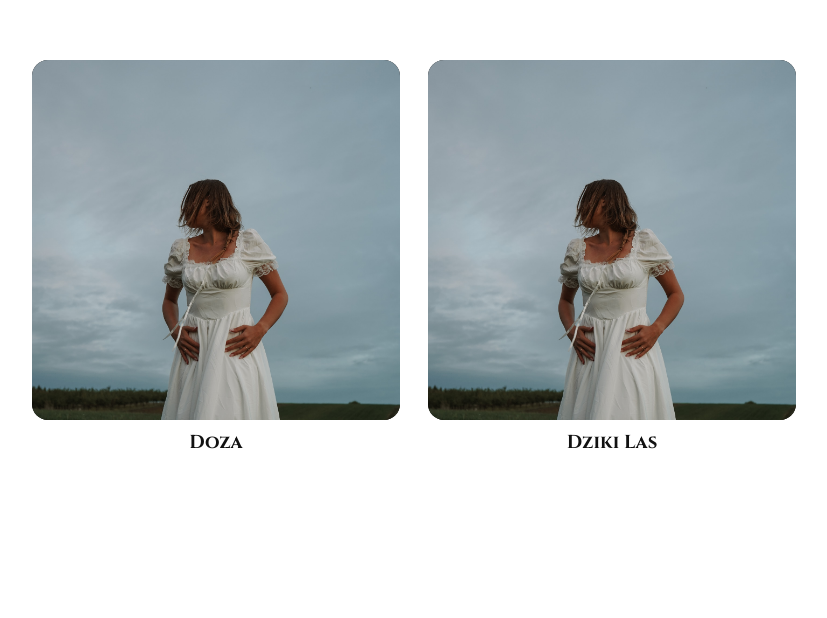
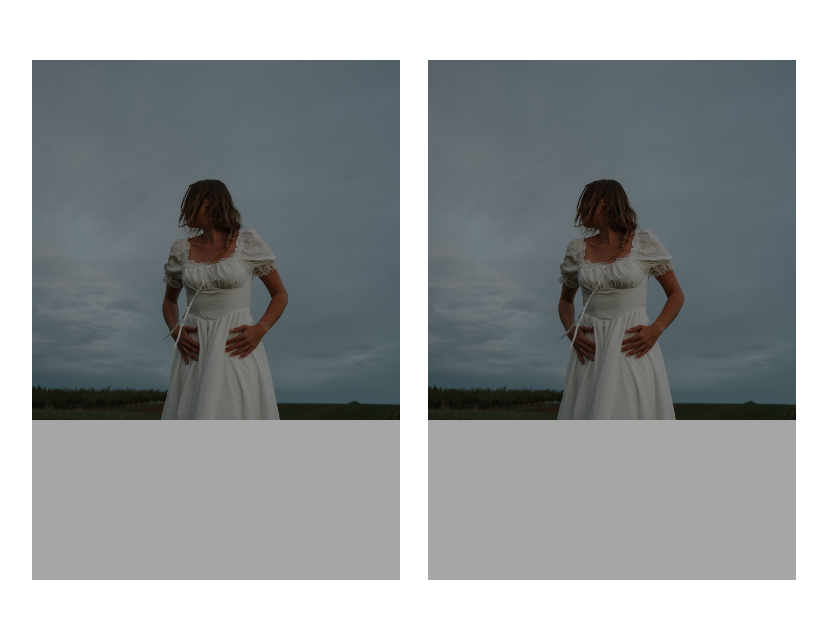
Before and after one commit to resodik/ANmedia, a plain HTML site: page index.html in a window 1280 px wide. Shown: the part 3521-4139 px from the top of the page, without its empty margins (28-855 px from the left). Drawn offline with Linux system fonts and the light colour scheme; files whose address does not match are found by name.

Commit message:
Update style.css

```diff
--- a/style.css
+++ b/style.css
@@ -263,6 +263,7 @@ section {
     order: 1;
 }
 
+.collab-choice,
 .portfolio-choice {
     max-width: 1200px;
     margin: 60px auto 0;
@@ -271,6 +272,7 @@ section {
     gap: 40px;
 }
 
+.collab-card,
 .portfolio-card {
     position: relative;
     height: 520px;
@@ -280,6 +282,7 @@ section {
     color: white;
 }
 
+.collab-card img,
 .portfolio-card img {
     width: 100%;
     height: 100%;
@@ -287,6 +290,7 @@ section {
     transition: 0.6s ease;
 }
 
+.collab-card::after,
 .portfolio-card::after {
     content: "";
     position: absolute;
@@ -295,6 +299,7 @@ section {
     transition: 0.4s ease;
 }
 
+.collab-card span,
 .portfolio-card span {
     position: absolute;
     inset: 0;
@@ -307,37 +312,24 @@ section {
     font-weight: 700;
 }
 
+.collab-card:hover img,
 .portfolio-card:hover img {
     transform: scale(1.08);
 }
-
+.collab-card:hover::after,
 .portfolio-card:hover::after {
     background: rgba(0,0,0,0.15);
 }
 
-.collab-card {
-  display: block;
-  text-decoration: none;
-  color: inherit;
-  cursor: pointer;
-}
 
-.collab-card img {
-  width: 100%;
-  display: block;
-  border-radius: 16px;
-}
-
-.collab-card h3 {
-  margin-top: 10px;
-  text-align: center;
-}
 
 @media (max-width: 768px) {
+    .collab-choice,
     .portfolio-choice {
         grid-template-columns: 1fr;
     }
 
+    .collab-card,
     .portfolio-card {
         height: 360px;
     }
```
